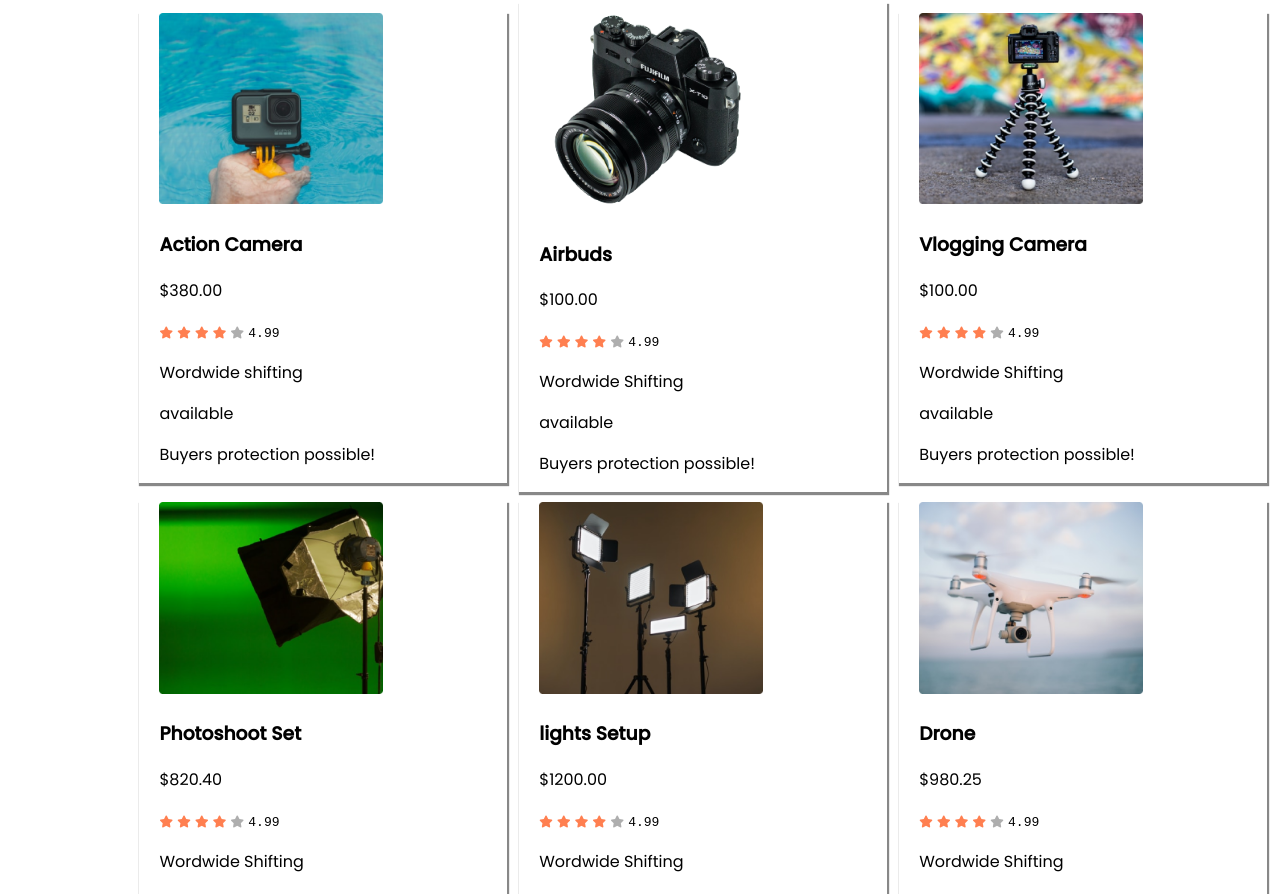
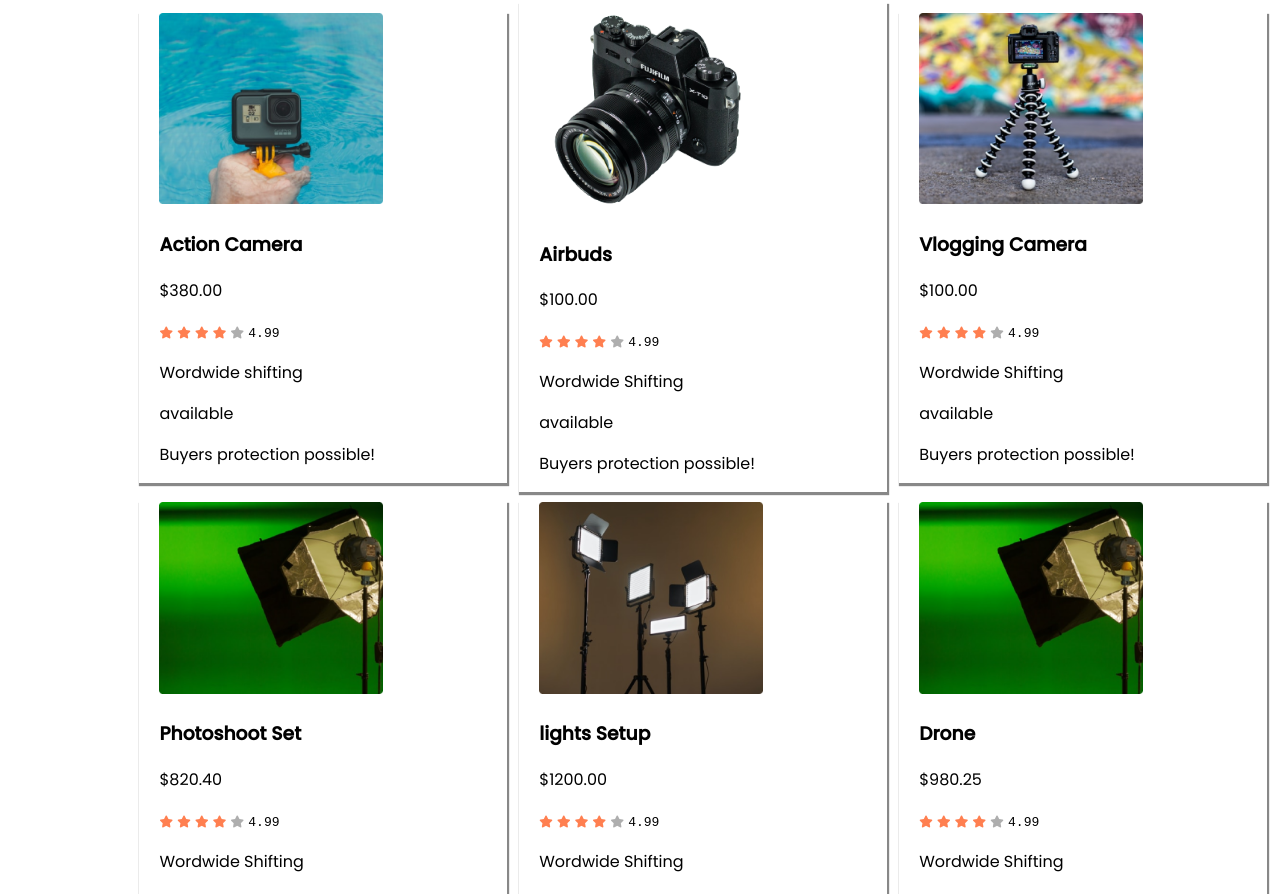
Before and after one commit to cseakram/influencer-gear-main, a plain HTML site: page index.html in a window 1280 px wide. Shown: the part 967-1861 px from the top of the page. Drawn offline with Linux system fonts and the light colour scheme.

Commit message:
first commit

```diff
--- a/index.html
+++ b/index.html
@@ -33,7 +33,7 @@
 
             <div class="start">
                 <h2>Start Your Journey as Influencer</h2>
-                <p>Lorem ipsum, dolor sit amet consectetur adipisicing elit. Praesentium, sed!</p>
+                <p> I Start for web Deploper but I am computed Journey influencer!</p>
                 <a class="link-button" target="blank" href="">Preebook Now <i class="fas fa-arrow-right"></i></a>
 
             </div>
@@ -261,7 +261,7 @@
                 <div class="courses">
                     <div class="course">
                         <div class="course-banner">
-                            <img src="images/drone.png" alt="">
+                            <img src="images/single-light.png" alt="">
                         </div>
                         <div class="course-detail">
                             <h3 class="course-title">Drone</h3>
--- a/style.css
+++ b/style.css
@@ -75,7 +75,7 @@ section{
 
 }
 
-.course .course-banner img{
+.course-banner img{
     width: 224px;
     height: 104;
 }
```
